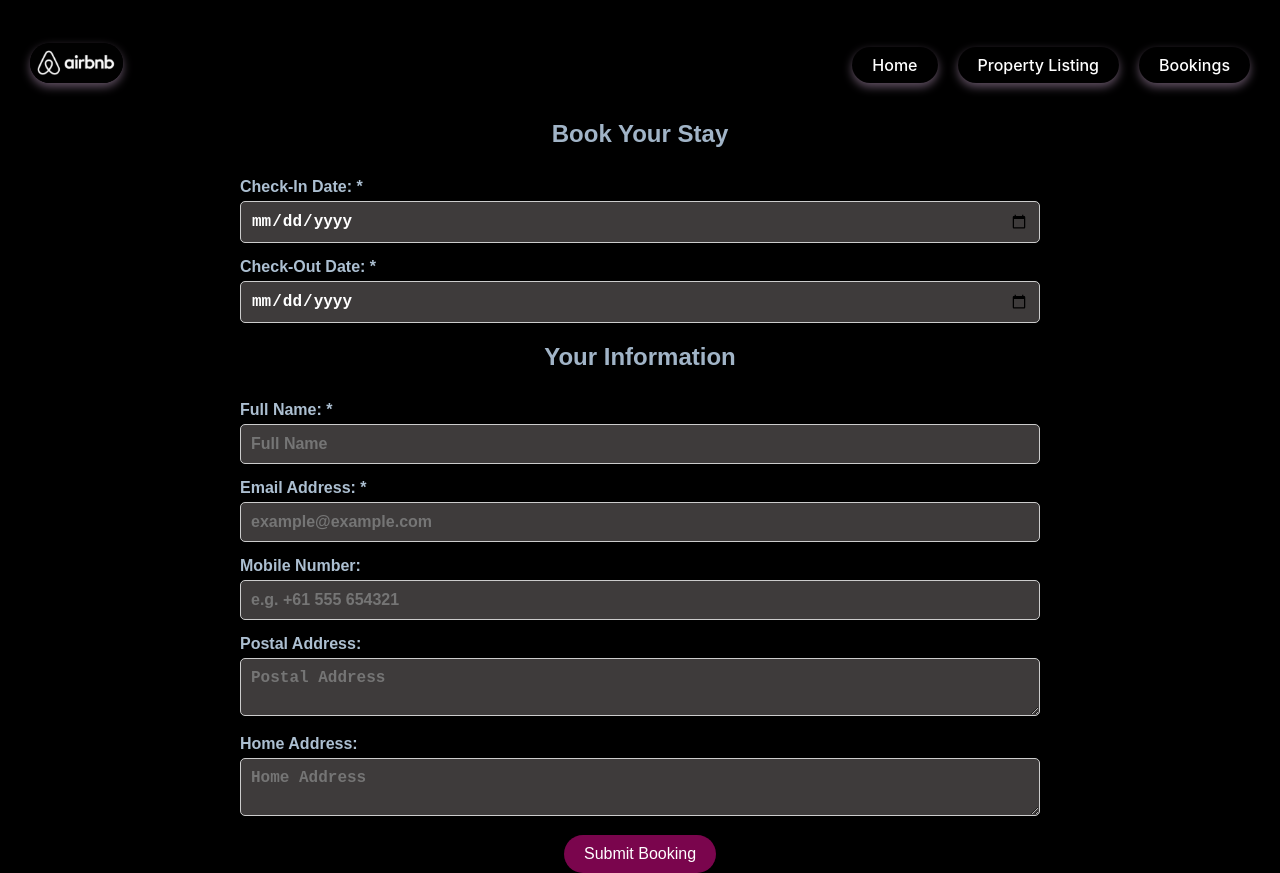
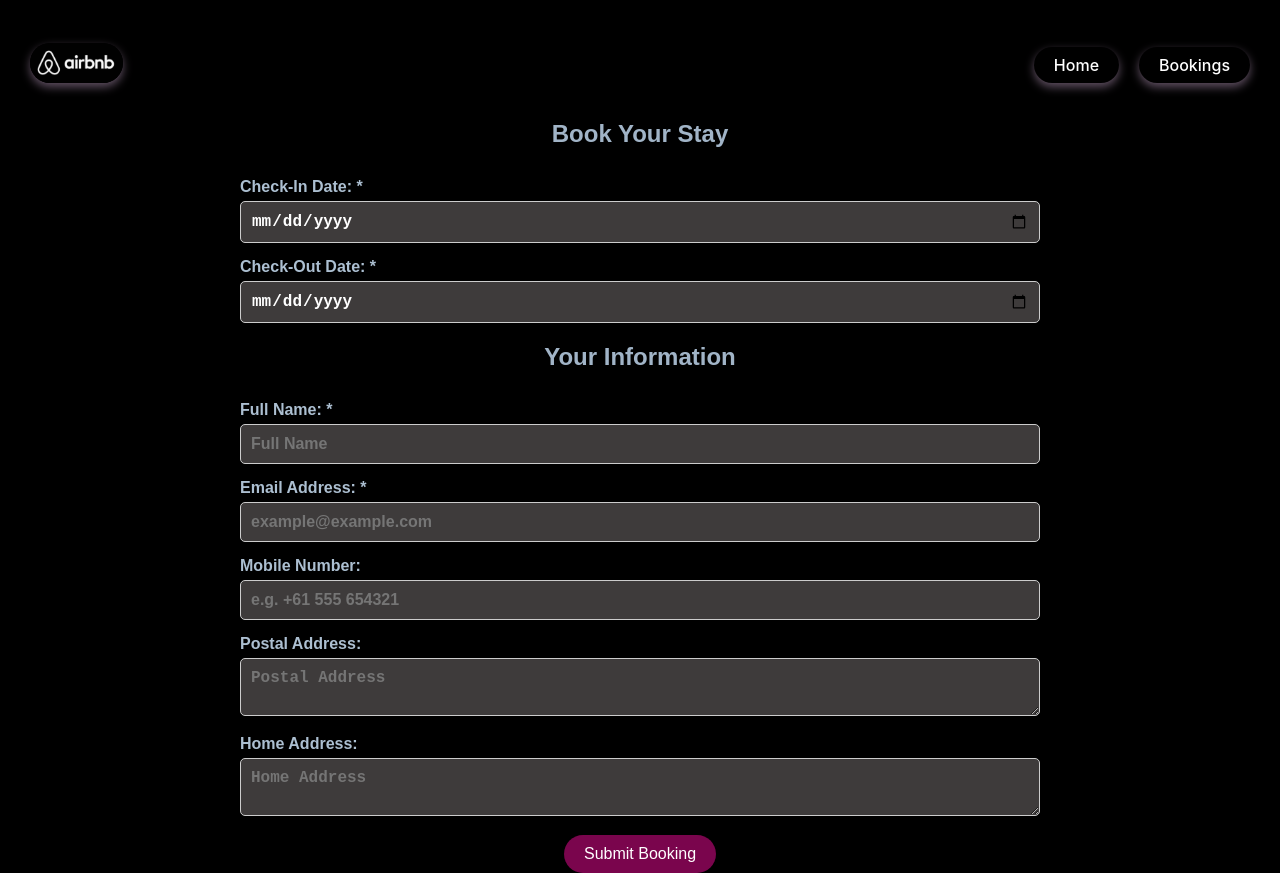
Before and after one commit to Ankita001812/AirBnB, a React (Create React App) app in the folder front-end/: page /booking in a window 1280 px wide. Built offline with nearby package versions, Linux system fonts and the light colour scheme.

Commit message:
a bit of styling

```diff
--- a/front-end/src/components/BookingPage.js
+++ b/front-end/src/components/BookingPage.js
@@ -48,7 +48,7 @@ const BookingPage = () => {
       if (response.ok) {
 
         const booking = await response.json();
-        alert("Booking submitted successfully!");
+        alert(" 🎉 Booking submitted successfully! ");
         navigate("/confirmation", { state: { booking } });
 
         setFormData({
--- a/front-end/src/components/Navbar.js
+++ b/front-end/src/components/Navbar.js
@@ -11,9 +11,9 @@ const Navbar = () => {
         <li>
           <Link to="/">Home</Link>
         </li>
-        <li>
+        {/* <li>
           <Link to="/">Property Listing</Link>
-        </li>
+        </li> */}
         <li>
           <Link to="/booking">Bookings</Link>
         </li>
```
